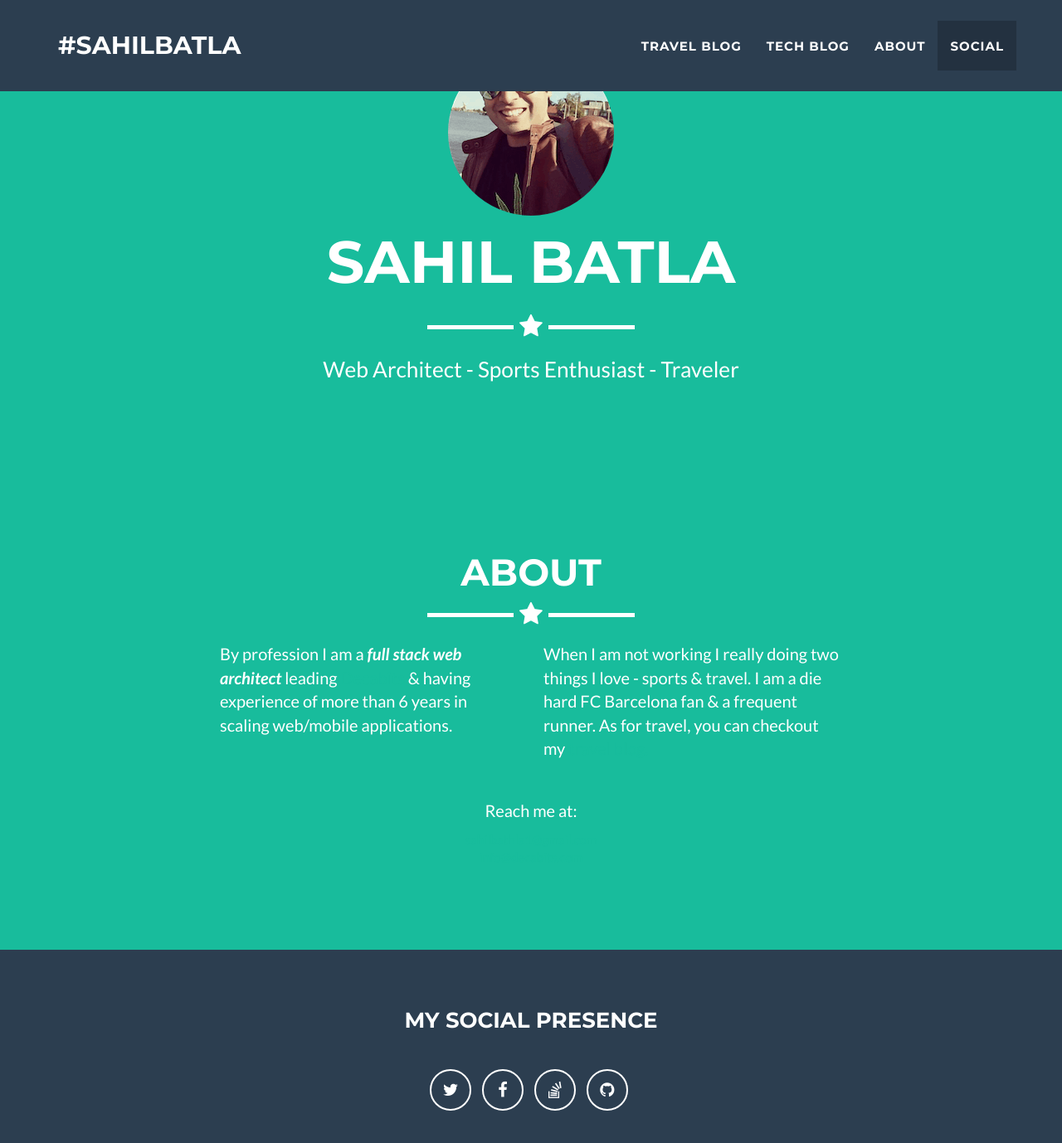
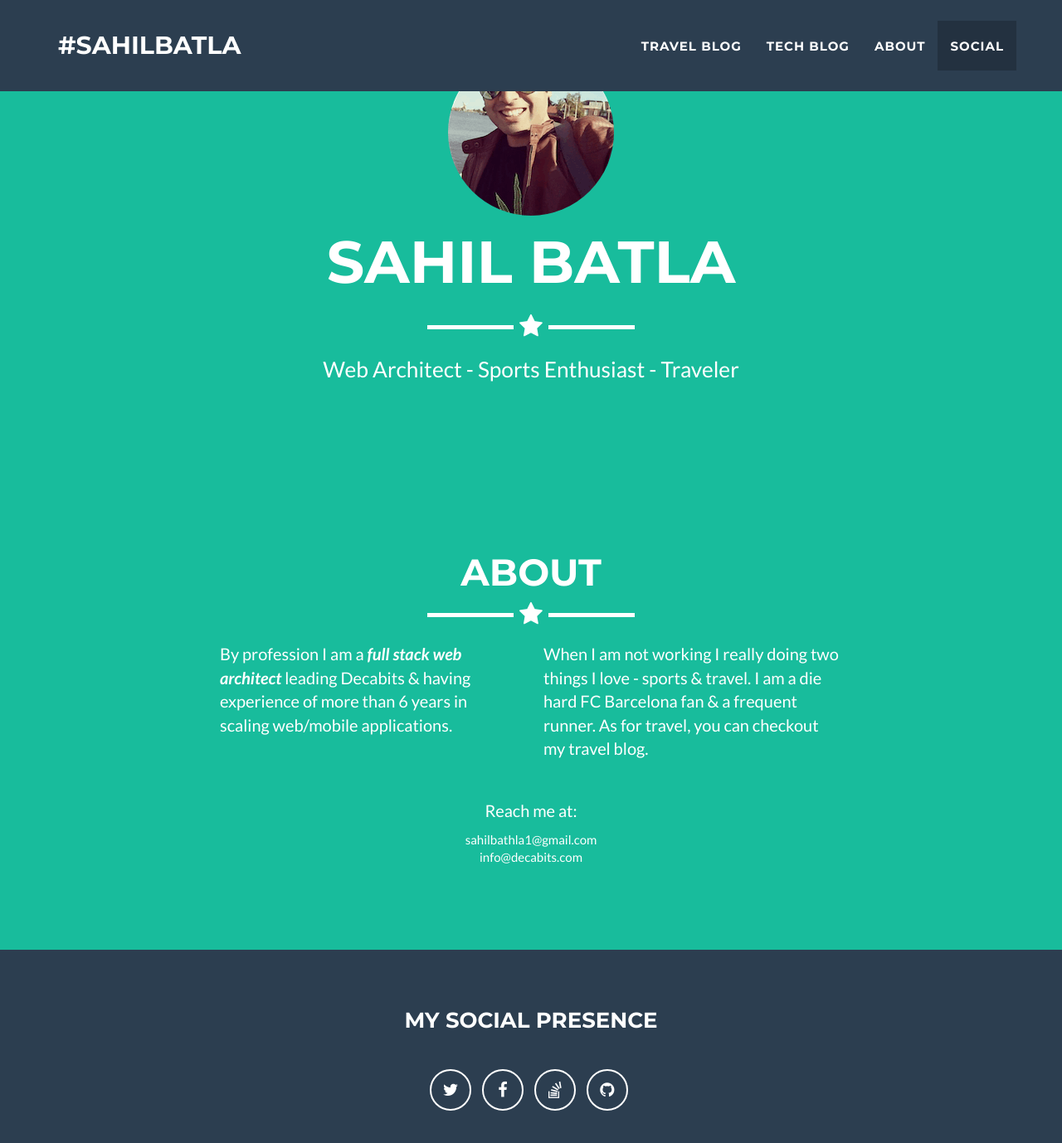
Before and after one commit to sahilbathla/me, a Jekyll site: the page built from index.html, in a window 1280 px wide and 1400 px high, scrolled down 141 px. Shown: the top 1378 px of the window at 83% size. Built offline with Jekyll 4.4.1, drawn with Linux system fonts in a browser that asks for light colours.

Commit message:
Fix styling of links

```diff
--- a/_includes/css/main.css
+++ b/_includes/css/main.css
@@ -15,6 +15,12 @@ p {
 p.small {
     font-size: 16px;
 }
+
+a.site-link, a:hover.site-link {
+    color: white;
+    text-decoration: outline;
+}
+
 
 a,
 a:hover,
```
